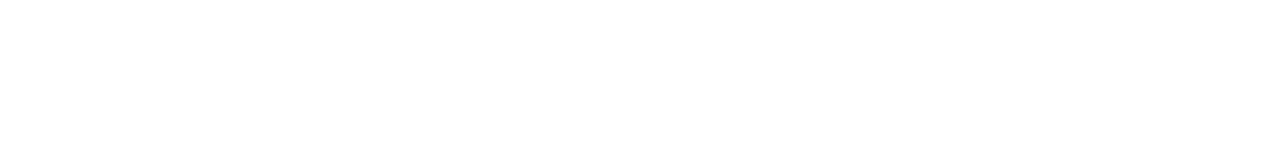
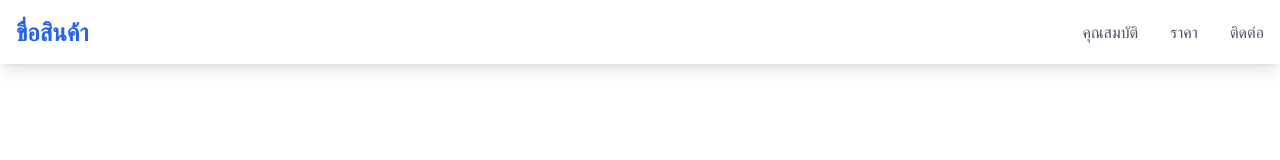
Before and after one commit to Wutticha1/product-landing-page, a plain HTML site: page index.html in a window 1280 px wide. Drawn offline with nearby package versions, Linux system fonts and the light colour scheme.

Commit message:
เพิ่มเมนูนำทางแบบ Responsive

```diff
--- a/index.html
+++ b/index.html
@@ -8,8 +8,20 @@
 </head>
 
 <body>
-    <header>
+    <header class="bg-white shadow-lg fixed w-full top-0">
+        <nav class="container mx-auto px-4 py-4">
+            <div class="flex justify-between items-center">
+                <div class="text-2xl font-bold text-blue-600">
+                    ขื่อสินค้า
+                </div>
 
+                <div class="hidden md:flex space-x-8">
+                    <a href="#features" class="text-gray-600 hover:text-blue-600">คุณสมบัติ</a>
+                    <a href="#pricing" class="text-gray-600 hover:text-blue-600">ราคา</a>
+                    <a href="#contact" class="text-gray-600 hover:text-blue-600">ติดต่อ</a>
+                </div>
+            </div>
+        </nav>
     </header>
 
     <main>
```
